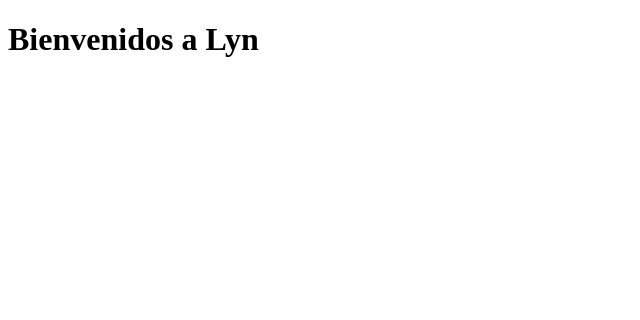
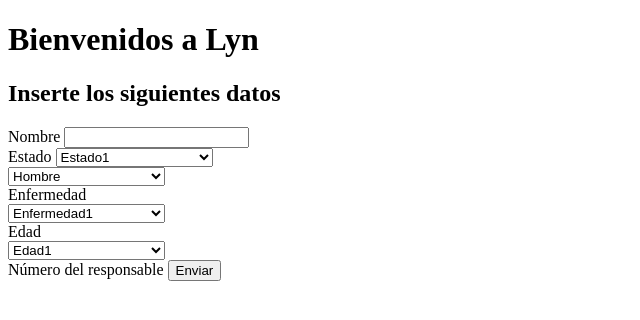
Before and after one commit to PalomoRodriguezHectorLenin/LynJS, a website: page public/index.html in a window 1280 px wide. Shown: the whole page, without its empty margins (0-640 px from the left). Drawn offline with Linux system fonts and the light colour scheme.

Commit message:
NodeYIndexV2

```diff
--- /dev/null
+++ b/package.json
@@ -0,0 +1,5 @@
+{
+  "dependencies": {
+    "express": "^4.18.2"
+  }
+}
--- a/public/index.html
+++ b/public/index.html
@@ -8,5 +8,45 @@
 </head>
 <body>
     <h1>Bienvenidos a Lyn</h1>
+    <form method="post" name="frm_registro" action="">
+        <h2>Inserte los siguientes datos</h2>
+        <label>Nombre</label>
+        <input type="text" name="nombre" required>
+        <br>
+        <label>Estado</label>
+        <select>
+            <option disabled>Seleccione una opción</option>
+            <option>Estado1</option>
+            <option>Estado2</option>
+            <option>Estado3</option>
+        </select>
+        <br>
+        <select>
+            <option disabled>Seleccione una opción</option>
+            <option>Hombre</option>
+            <option>Mujer</option>
+            <option>Noc</option>
+        </select>
+        <br>
+        <label>Enfermedad</label>
+        <br>
+        <select>
+            <option disabled>Seleccione una opción</option>
+            <option>Enfermedad1</option>
+            <option>Enfermedad2</option>
+            <option>Enfermedad3</option>
+        </select>
+        <br>
+        <label>Edad</label>
+        <br>
+        <select>
+            <option disabled>Seleccione una opción</option>
+            <option>Edad1</option>
+            <option>Edad2</option>
+            <option>Edad3</option>
+        </select>
+        <br>
+        <label>Número del responsable</label>
+        <input type="submit" value="Enviar">
 </body>
 </html>
```
Also changed, not shown: 1 other file.
